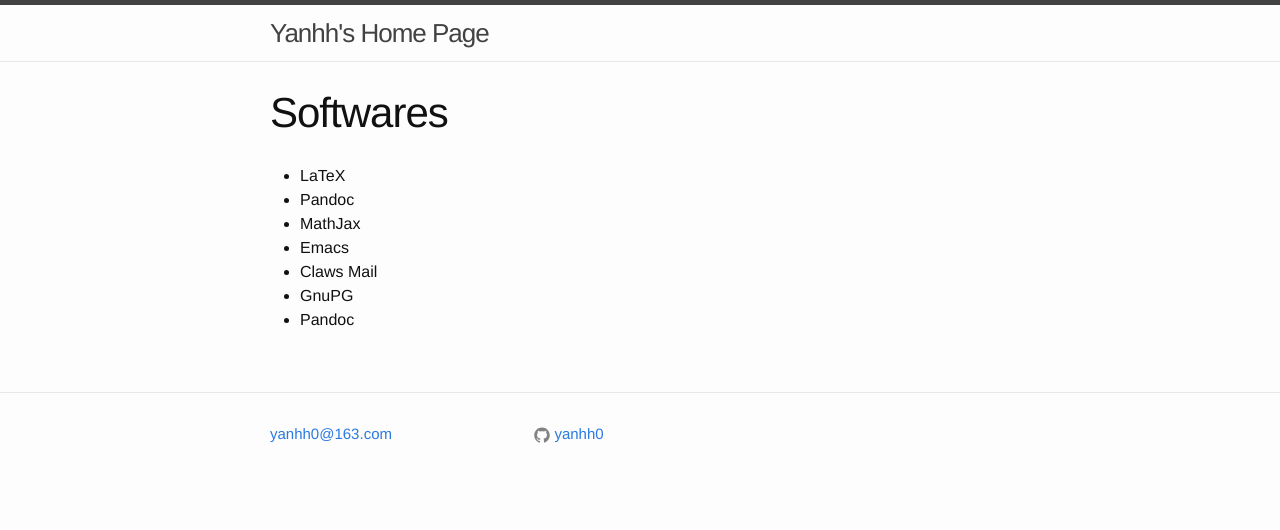
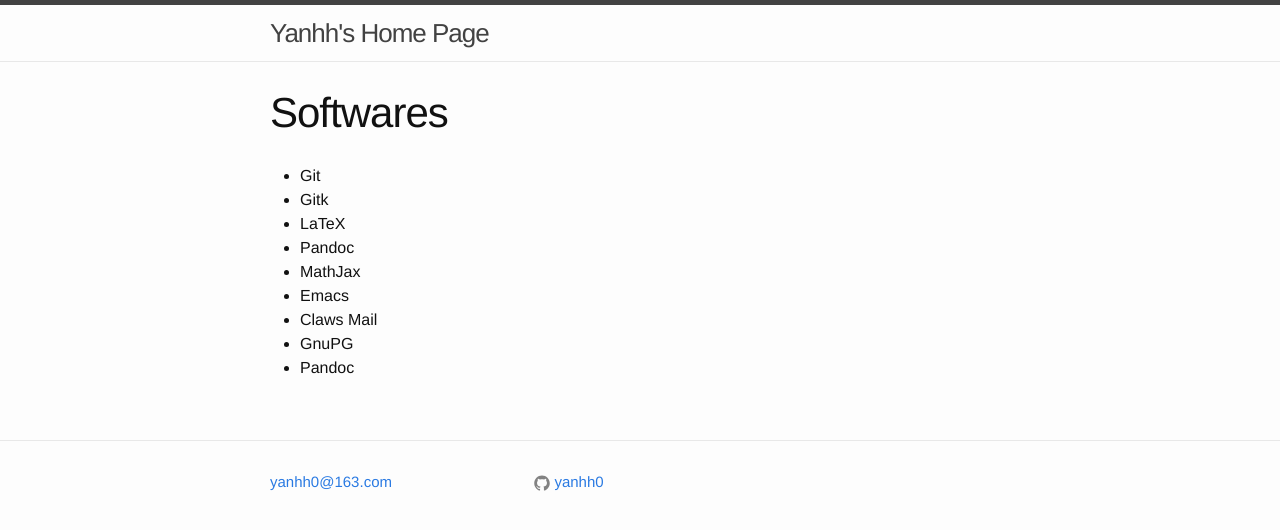
Before and after one commit to ggaarder7/yanhh0.github.io, a Jekyll site: the page built from blog/softwares.md, in a window 1280 px wide. Shown: the top 530 px of the page. Built offline with Jekyll 4.4.1, drawn with Linux system fonts in a browser that asks for light colours.

Commit message:
*** empty log message ***

```diff
--- a/blog/softwares.md
+++ b/blog/softwares.md
@@ -2,6 +2,8 @@
 title: Softwares
 ---
 
+- Git
+- Gitk
 - LaTeX
 - Pandoc
 - MathJax
```
